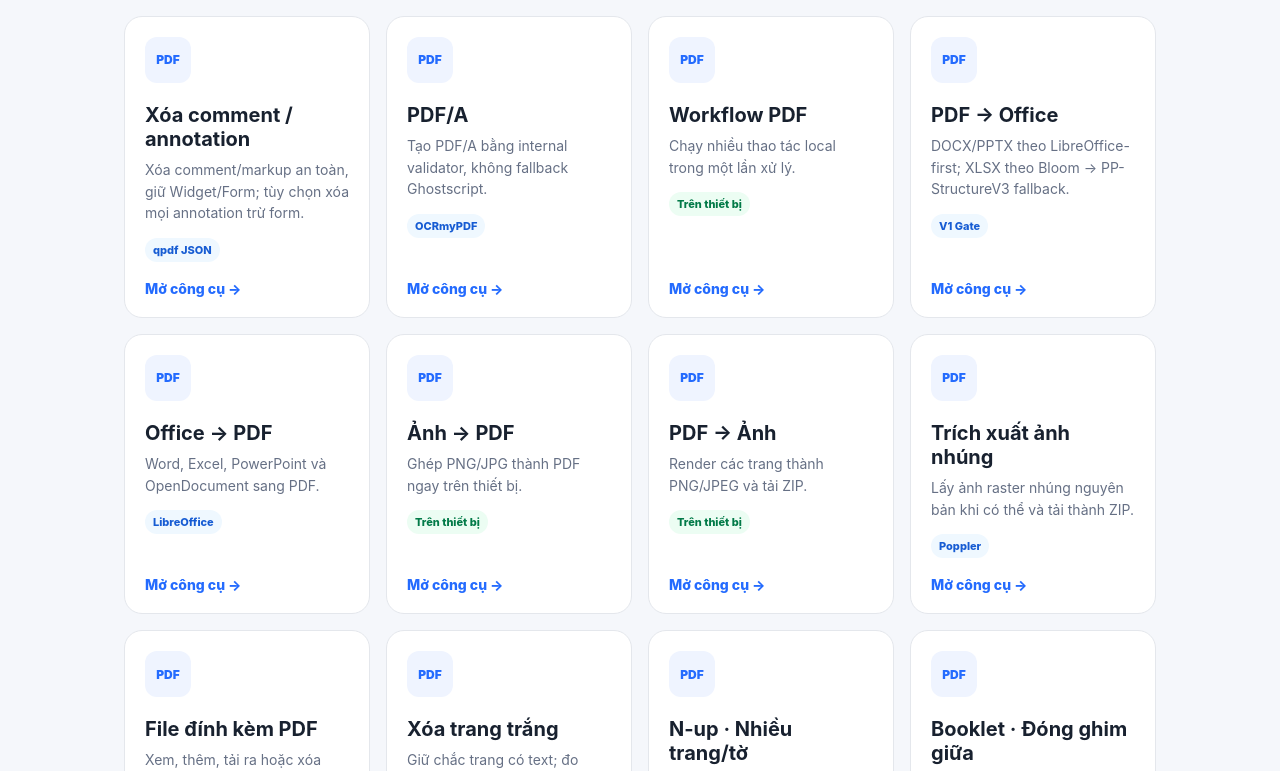
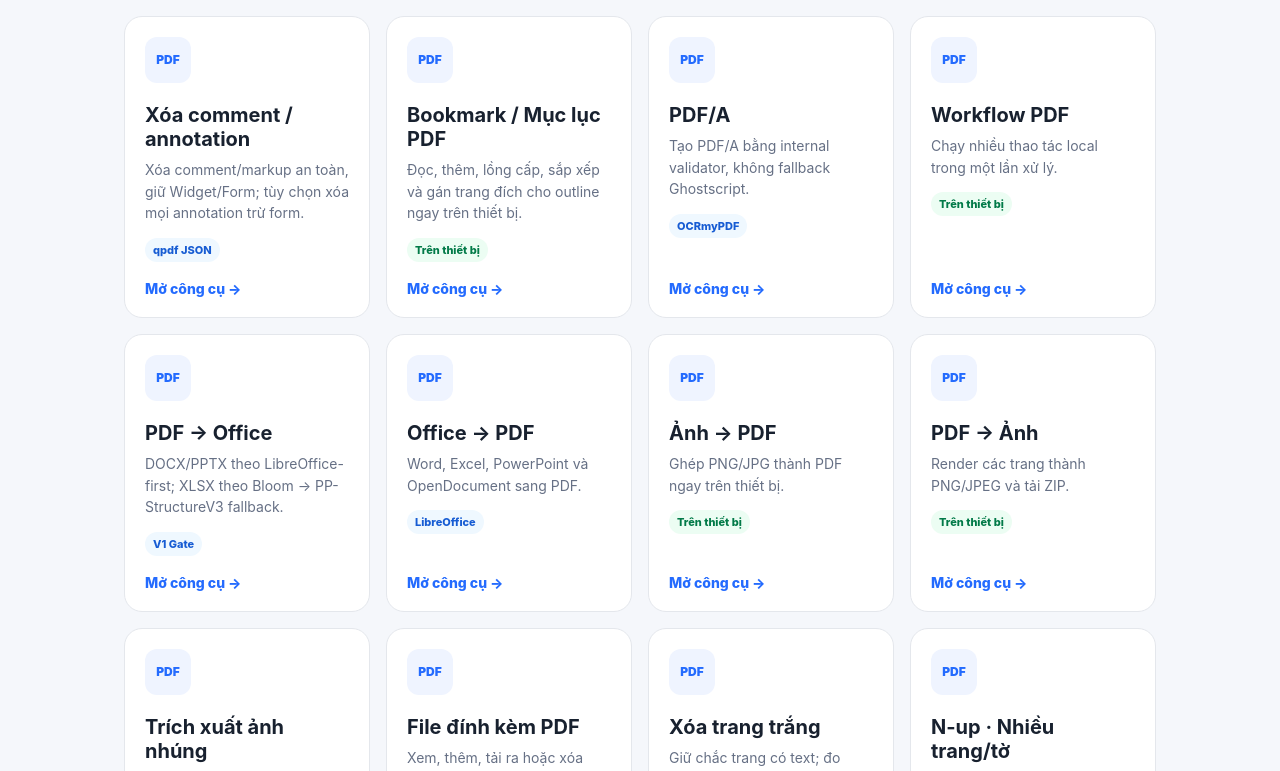
Before and after one commit to solyan842/SolYan-PDF, a Next.js app in the folder frontend/: page / in a window 1280 px wide. Shown: the part 929-1700 px from the top of the page. Built offline with nearby package versions, Linux system fonts and the light colour scheme.

Commit message:
feat: expose browser-local bookmark editor

```diff
--- a/frontend/app/page.tsx
+++ b/frontend/app/page.tsx
@@ -4,6 +4,7 @@ const tools = [
   { href: '/verify-signature', title: 'Kiểm tra chữ ký số', description: 'Xác minh integrity, crypto validity, trust chain và thay đổi sau ký bằng pyHanko.', local: false, badge: 'pyHanko' },
   { href: '/sanitize', title: 'Làm sạch PDF', description: 'Loại JavaScript/actions, link, metadata và file đính kèm theo gate regression qpdf JSON.', local: false, badge: 'qpdf JSON' },
   { href: '/remove-annotations', title: 'Xóa comment / annotation', description: 'Xóa comment/markup an toàn, giữ Widget/Form; tùy chọn xóa mọi annotation trừ form.', local: false, badge: 'qpdf JSON' },
+  { href: '/bookmarks', title: 'Bookmark / Mục lục PDF', description: 'Đọc, thêm, lồng cấp, sắp xếp và gán trang đích cho outline ngay trên thiết bị.', local: true },
   { href: '/pdfa', title: 'PDF/A', description: 'Tạo PDF/A bằng internal validator, không fallback Ghostscript.', local: false, badge: 'OCRmyPDF' },
   { href: '/workflow', title: 'Workflow PDF', description: 'Chạy nhiều thao tác local trong một lần xử lý.', local: true },
   { href: '/pdf-to-office', title: 'PDF → Office', description: 'DOCX/PPTX theo LibreOffice-first; XLSX theo Bloom → PP-StructureV3 fallback.', local: false, badge: 'V1 Gate' },
```
